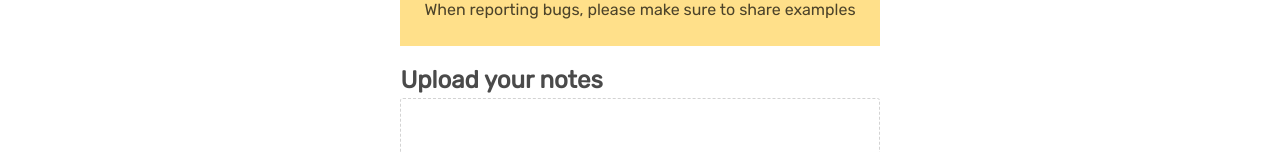
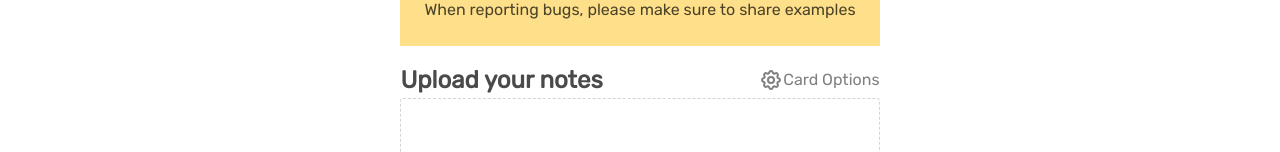
Before and after one commit to 2anki/web, a React app: page /upload in a window 1280 px wide. Shown: the part 275-427 px from the top of the page. Built offline with nearby package versions, Linux system fonts and the light colour scheme; no server answers.

Commit message:
Revert "feat: remove card options (#562)"
This reverts commit 7edab1a4974c86bae186f51a56e450f381ad9abe.

```diff
--- /dev/null
+++ b/src/components/icons/SettingsIcon.tsx
@@ -0,0 +1,26 @@
+function SettingsIcon() {
+  return (
+    <svg
+      className="icon"
+      fill="none"
+      stroke="currentColor"
+      viewBox="0 0 24 24"
+      xmlns="http://www.w3.org/2000/svg"
+    >
+      <path
+        strokeLinecap="round"
+        strokeLinejoin="round"
+        strokeWidth={2}
+        d="M10.325 4.317c.426-1.756 2.924-1.756 3.35 0a1.724 1.724 0 002.573 1.066c1.543-.94 3.31.826 2.37 2.37a1.724 1.724 0 001.065 2.572c1.756.426 1.756 2.924 0 3.35a1.724 1.724 0 00-1.066 2.573c.94 1.543-.826 3.31-2.37 2.37a1.724 1.724 0 00-2.572 1.065c-.426 1.756-2.924 1.756-3.35 0a1.724 1.724 0 00-2.573-1.066c-1.543.94-3.31-.826-2.37-2.37a1.724 1.724 0 00-1.065-2.572c-1.756-.426-1.756-2.924 0-3.35a1.724 1.724 0 001.066-2.573c-.94-1.543.826-3.31 2.37-2.37.996.608 2.296.07 2.572-1.065z"
+      />
+      <path
+        strokeLinecap="round"
+        strokeLinejoin="round"
+        strokeWidth={2}
+        d="M15 12a3 3 0 11-6 0 3 3 0 016 0z"
+      />
+    </svg>
+  );
+}
+
+export default SettingsIcon;
--- a/src/pages/UploadPage/UploadPage.tsx
+++ b/src/pages/UploadPage/UploadPage.tsx
@@ -1,13 +1,16 @@
 import { useState } from 'react';
+import { Link } from 'react-router-dom';
 
 import useQuery from '../../lib/hooks/useQuery';
 import WarningMessage from '../../components/WarningMessage';
 import UploadForm from './components/UploadForm/UploadForm';
+import SettingsIcon from '../../components/icons/SettingsIcon';
 import SettingsModal from '../../components/modals/SettingsModal/SettingsModal';
 import {
   FlexColumn,
   ImportTitle,
   InfoMessage,
+  CardOptionsLink,
   UploadContainer
 } from './styled';
 import { Main, PageContainer } from '../../components/styled';
@@ -34,6 +37,12 @@ export function UploadPage({ setErrorMessage }: Props) {
           {isDevelopment ? <WarningMessage /> : null}
           <FlexColumn>
             <ImportTitle>{getVisibleText('upload.page.title')}</ImportTitle>
+            <CardOptionsLink onClick={() => setShowCardOptionsModal(true)}>
+              <Link className="link" to="?view=template">
+                <SettingsIcon />
+                {getVisibleText('card.options')}
+              </Link>
+            </CardOptionsLink>
           </FlexColumn>
           <div className="container">
             <UploadForm setErrorMessage={setErrorMessage} />
--- a/src/pages/UploadPage/styled.tsx
+++ b/src/pages/UploadPage/styled.tsx
@@ -20,6 +20,17 @@ export const ImportTitle = styled.h2`
     font-weight: bold;
 `;
 
+export const CardOptionsLink = styled.div`
+    display: flex;
+    align-items: center;
+    justify-items: center;
+
+    .link {
+        display: flex;
+        color: grey;
+    }
+`;
+
 export const UploadContainer = styled(Container)`
     display: flex;
     flex-direction: column;
```
